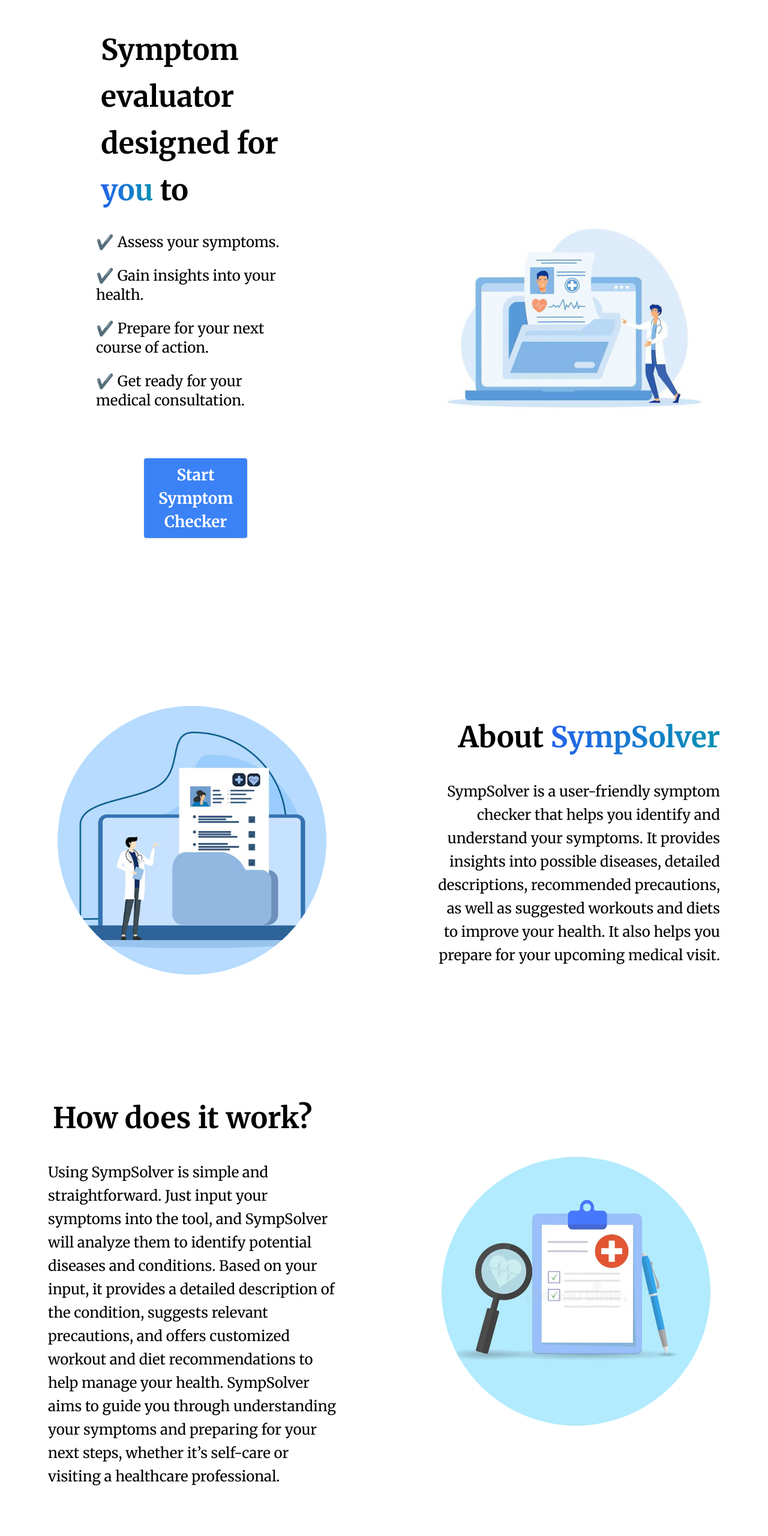
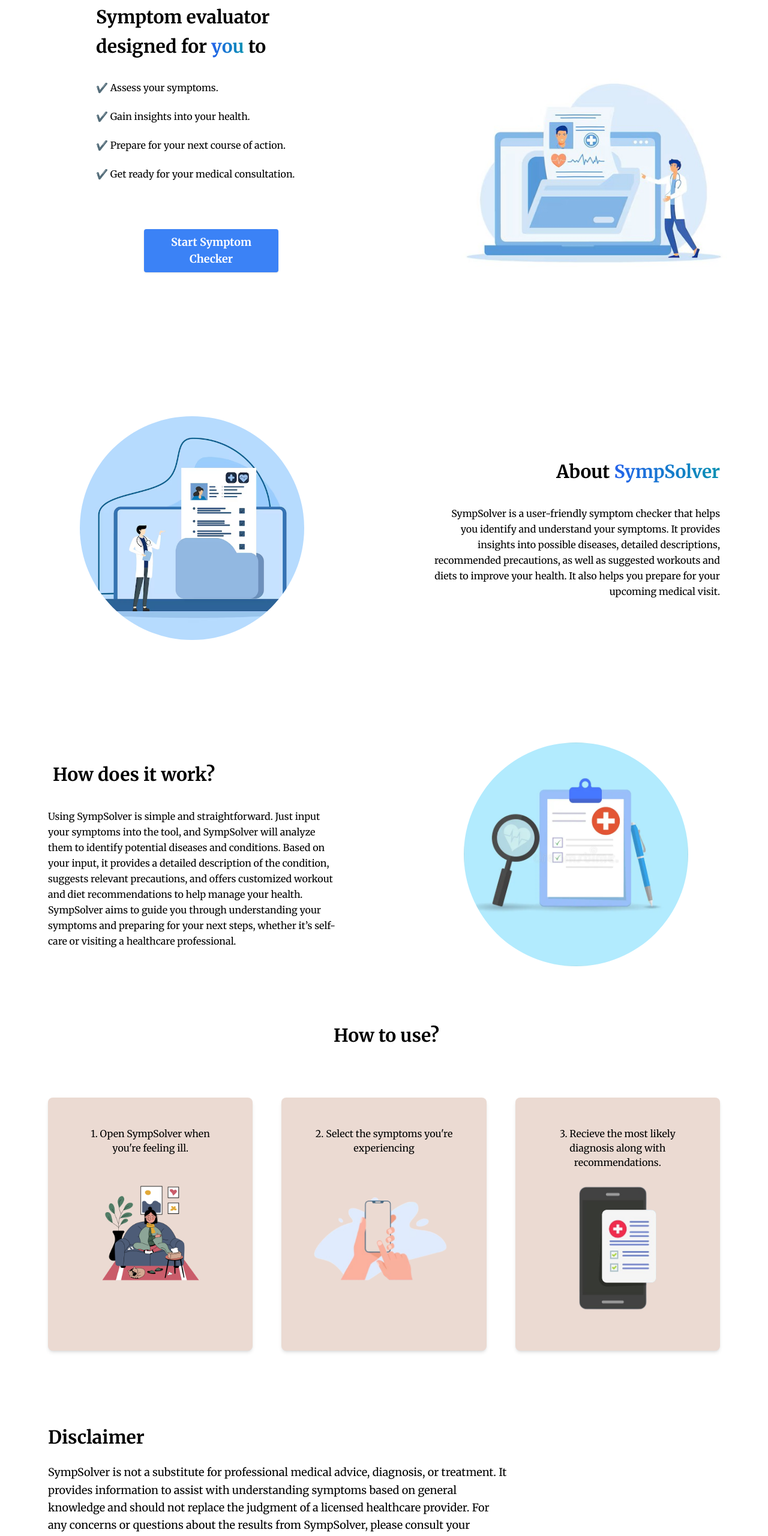
Before and after one commit to sourabhaprasad/sympsolver, a Next.js app: page / in a window 1280 px wide. Shown: the part 160-2721 px from the top of the page at 60% size. Built offline with nearby package versions, Linux system fonts and the light colour scheme; a web font is replaced by a local one.

Commit message:
components

```diff
--- a/app/checker/page.jsx
+++ b/app/checker/page.jsx
@@ -13,7 +13,6 @@
   const [selectedSymptoms, setSelectedSymptoms] = useState([]);
   const [result, setResult] = useState(null);
 
-  // Update selected symptoms
   const handleSymptomChange = (symptoms) => {
     setSelectedSymptoms(symptoms);
   };
@@ -95,10 +94,10 @@
             </li>
           </ul>
           <div>
-            <h2 className="text-xl text-center font-semibold my-6">
+            <h2 className="text-lg text-center font-semibold my-6">
               Symptoms needing immediate medical attention.
             </h2>
-            <ul className="list-disc pl-5 text-[16px] leading-normal mb-8">
+            <ul className="list-disc pl-2 text-[16px] leading-normal mb-8">
               {[
                 {
                   name: "Slurred Speech",
--- a/app/predict/page.jsx
+++ b/app/predict/page.jsx
@@ -1,6 +1,6 @@
 "use client";
 import { useEffect, useState } from "react";
-import { jsPDF } from "jspdf"; // Import jsPDF
+import { jsPDF } from "jspdf";
 
 const PredictPage = () => {
   const [data, setData] = useState(null);
@@ -110,25 +110,25 @@
 
   return (
     <div className="p-4 font-merriweather mx-40">
-      <h1 className="text-4xl font-bold text-center mb-10">Results</h1>
-      <div className="grid grid-cols-1 md:grid-cols-2 gap-8 mx-40 mb-20">
+      <h1 className="text-2xl font-bold text-center mb-10">Results</h1>
+      <div className="grid grid-cols-1 md:grid-cols-2 gap-8 m-10">
         <div className="bg-[#E8F2FF] p-4 rounded-lg">
-          <h2 className="text-2xl text-center my-4 font-semibold">
+          <h2 className="text-lg text-center my-4 font-semibold">
             Predicted Disease
           </h2>
-          <p className="font-bold p-4">{predicted_disease}</p>
+          <p className="font-bold text-lg p-4">{predicted_disease}</p>
         </div>
         <div className="bg-[#E8F2FF] p-4 rounded-lg">
-          <h2 className="text-2xl text-center my-4 font-semibold">
+          <h2 className="text-lg text-center my-4 font-semibold">
             Description
           </h2>
-          <p>{desc}</p>
+          <p className="text-sm">{desc}</p>
         </div>
         <div className="bg-[#E8F2FF] p-4 rounded-lg">
-          <h2 className="text-2xl text-center my-4 font-semibold">
+          <h2 className="text-lg text-center my-4 font-semibold">
             Precautions
           </h2>
-          <ul className="list-disc pl-6 p-4">
+          <ul className="list-disc text-sm pl-6 p-4">
             {pre.map((item, index) => (
               <li key={index}>
                 {item.charAt(0).toUpperCase() + item.slice(1)}
@@ -138,10 +138,10 @@
         </div>
 
         <div className="bg-[#E8F2FF] p-4 rounded-lg">
-          <h2 className="text-2xl text-center my-4 font-semibold">
+          <h2 className="text-lg text-center my-4 font-semibold">
             Diet Recommendations
           </h2>
-          <ul className="list-disc pl-6 p-4">
+          <ul className="list-disc text-sm pl-6 p-4">
             {die.map((item, index) => (
               <li key={index}>{item}</li>
             ))}
@@ -149,8 +149,8 @@
         </div>
 
         <div className="bg-[#E8F2FF] p-4 rounded-lg">
-          <h2 className="text-2xl text-center my-4 font-semibold">Self-Care</h2>
-          <ul className="list-disc pl-6 p-4">
+          <h2 className="text-lg text-center my-4 font-semibold">Self-Care</h2>
+          <ul className="list-disc text-sm pl-6 p-4">
             {wrkout.map((item, index) => (
               <li key={index}>{item}</li>
             ))}
@@ -158,8 +158,8 @@
         </div>
 
         <div className="bg-[#E8F2FF] p-4 rounded-lg">
-          <h2 className="text-2xl text-center my-4 font-semibold">Symptoms</h2>
-          <ul className="list-disc pl-6 p-4">
+          <h2 className="text-lg text-center my-4 font-semibold">Symptoms</h2>
+          <ul className="list-disc text-sm pl-6 p-4">
             {sym.map((item, index) => (
               <li key={index}>{item}</li>
             ))}
@@ -167,27 +167,27 @@
         </div>
 
         <div className="bg-[#E8F2FF] p-4 rounded-lg">
-          <h2 className="text-2xl text-center my-4 font-semibold">
+          <h2 className="text-lg text-center my-4 font-semibold">
             Risk Factors
           </h2>
-          <ul className="list-disc pl-6 p-4">
+          <ul className="list-disc text-sm pl-6 p-4">
             {riskfactors.map((item, index) => (
               <li key={index}>{item}</li>
             ))}
           </ul>
         </div>
         <div className="bg-[#E8F2FF] p-4 rounded-lg">
-          <h2 className="text-2xl text-center my-4 font-semibold">
+          <h2 className="text-lg text-center my-4 font-semibold">
             Recommended Appointment
           </h2>
-          <p className="p-6">{appointment}</p>
+          <p className="p-6 text-sm">{appointment}</p>
         </div>
       </div>
       <div className="flex items-center justify-center">
         {/* Replace the custom button with a normal HTML button */}
         <button
           onClick={generatePDF}
-          className="bg-blue-500 text-white text-2xl mb-20 px-4 py-2 rounded"
+          className="bg-blue-500 text-white text-xl mb-20 px-4 py-2 rounded"
         >
           Download PDF
         </button>
--- a/components/Button.jsx
+++ b/components/Button.jsx
@@ -4,7 +4,7 @@
 const Button = ({ text, href }) => {
   return (
     <Link href={href} passHref>
-      <button className="bg-blue-500 text-white text-[26px] m-20 font-semibold py-2 px-6 rounded shadow transition duration-300 ease-in-out hover:bg-blue-600">
+      <button className="bg-blue-500 text-white text-lg m-20 font-semibold p-2 px-3 rounded shadow transition duration-300 ease-in-out hover:bg-blue-600">
         {text}
       </button>
     </Link>
--- a/components/Hero.jsx
+++ b/components/Hero.jsx
@@ -5,14 +5,14 @@
     <div>
       <div className="flex justify-between items-center h-full font-merriweather">
         {" "}
-        <div className="py-20 px-40 w-6/12 mb-10">
+        <div className="py-10 px-40 w-7/12 mb-10">
           {" "}
           {/* Adjust width and padding as needed */}
-          <h1 className="text-5xl font-semibold mb-8 pl-2 leading-relaxed">
+          <h1 className="text-3xl font-semibold mb-8  leading-relaxed">
             Symptom evaluator designed for{" "}
             <span className="blue_gradient">you</span> to
           </h1>
-          <ul className="space-y-6 text-2xl">
+          <ul className="space-y-6">
             {" "}
             {/* Add spacing between list items */}
             <li>✔️ Assess your symptoms.</li>
@@ -37,16 +37,16 @@
           <img
             src="/images/hero2.avif"
             alt="Description"
-            className="w-full h-auto max-w-md rounded-full"
+            className="w-7/12 h-auto max-w-md rounded-full"
           />
         </div>
         <div className=" px-20 w-6/12">
           {" "}
-          <h1 className="text-5xl text-right font-semibold mb-8 pl-2 leading-relaxed">
+          <h1 className="text-3xl text-right font-semibold mb-8 pl-2 leading-relaxed">
             {" "}
             About <span className="blue_gradient">SympSolver</span>
           </h1>
-          <p className=" text-2xl leading-relaxed text-right">
+          <p className="leading-relaxed text-right">
             SympSolver is a user-friendly symptom checker that helps you
             identify and understand your symptoms. It provides insights into
             possible diseases, detailed descriptions, recommended precautions,
@@ -59,10 +59,10 @@
         {" "}
         <div className="p-20 w-6/12 my-10">
           {" "}
-          <h1 className="text-5xl font-semibold mb-8 pl-2 leading-relaxed">
+          <h1 className="text-3xl font-semibold mb-8 pl-2 leading-relaxed">
             How does it work?{" "}
           </h1>
-          <p className=" text-2xl leading-relaxed">
+          <p className="leading-relaxed">
             Using SympSolver is simple and straightforward. Just input your
             symptoms into the tool, and SympSolver will analyze them to identify
             potential diseases and conditions. Based on your input, it provides
@@ -78,18 +78,16 @@
           <img
             src="/images/hero4.webp"
             alt="Description"
-            className="w-full h-auto max-w-md rounded-full opacity-80"
+            className="w-7/12 h-auto max-w-md rounded-full opacity-80"
           />
         </div>
       </div>
-      <h1 className="text-center text-5xl font-semibold mb-8 pl-2 leading-relaxed font-merriweather">
+      <h1 className="text-center text-3xl font-semibold mb-8 pl-2 leading-relaxed font-merriweather">
         How to use?
       </h1>
       <section className="grid grid-cols-1 md:grid-cols-3 gap-12 p-10 m-10 font-merriweather">
         <div className="bg-[#EBDAD2] p-12 rounded-lg shadow-md text-center">
-          <h3 className="text-2xl mb-2">
-            1. Open SympSolver when you're feeling ill.
-          </h3>
+          <h3 className="mb-2">1. Open SympSolver when you're feeling ill.</h3>
           <img
             src="/images/sick.webp"
             alt="Description 1"
@@ -98,9 +96,7 @@
         </div>
 
         <div className="bg-[#EBDAD2] p-12 rounded-lg shadow-md text-center">
-          <h3 className="text-2xl mb-2">
-            2. Select the symptoms you're experiencing
-          </h3>
+          <h3 className="mb-2">2. Select the symptoms you're experiencing</h3>
           <img
             src="/images/select-symptoms.png"
             alt="Description 2"
@@ -109,7 +105,7 @@
         </div>
 
         <div className="bg-[#EBDAD2] p-12 rounded-lg shadow-md text-center">
-          <h3 className="text-2xl mb-2">
+          <h3 className="mb-2">
             3. Recieve the most likely diagnosis along with recommendations.
           </h3>
           <img
@@ -120,10 +116,10 @@
         </div>
       </section>
       <div className="font-merriweather w-3/5 m-20">
-        <h1 className="text-4xl font-semibold leading-relaxed mb-5">
+        <h1 className="text-3xl font-semibold leading-relaxed mb-5">
           Disclaimer
         </h1>
-        <p className="text-2xl leading-relaxed">
+        <p className="text-lg leading-relaxed">
           SympSolver is not a substitute for professional medical advice,
           diagnosis, or treatment. It provides information to assist with
           understanding symptoms based on general knowledge and should not
```
